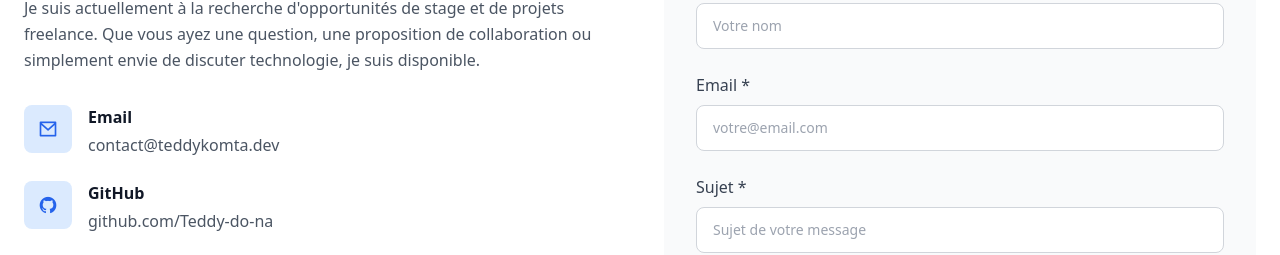
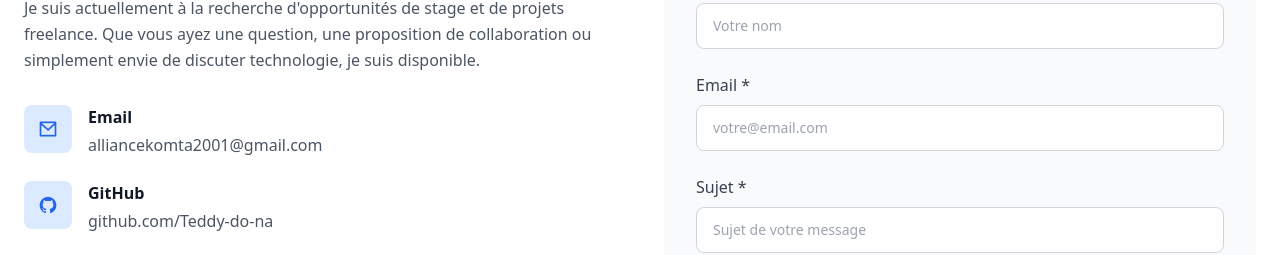
Before and after one commit to Teddy-do-na/teddy-portfolio, a React (Vite) app: page / in a window 1280 px wide. Shown: the part 6292-6547 px from the top of the page. Built offline with nearby package versions, Linux system fonts and the light colour scheme.

Commit message:
Modification de mon Email

```diff
--- a/src/pages/home/components/Contact.tsx
+++ b/src/pages/home/components/Contact.tsx
@@ -59,7 +59,7 @@ export default function Contact() {
                 <div>
                   <h4 className="font-bold text-gray-900 mb-1">Email</h4>
                   <a href="mailto:contact@teddykomta.dev" className="text-gray-600 hover:text-blue-600 transition-colors cursor-pointer">
-                    contact@teddykomta.dev
+                    alliancekomta2001@gmail.com
                   </a>
                 </div>
               </div>
```
